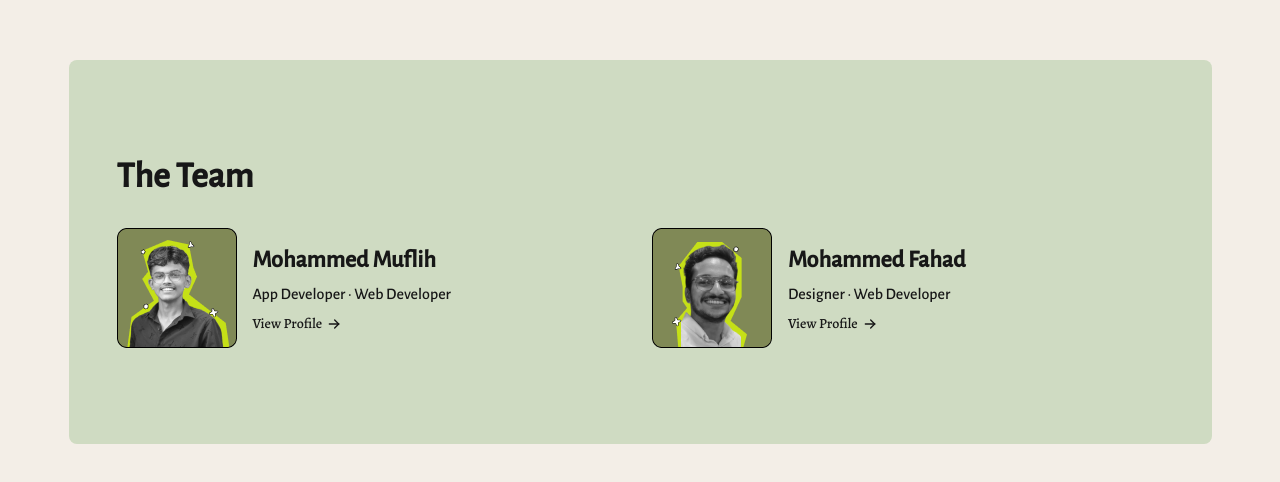
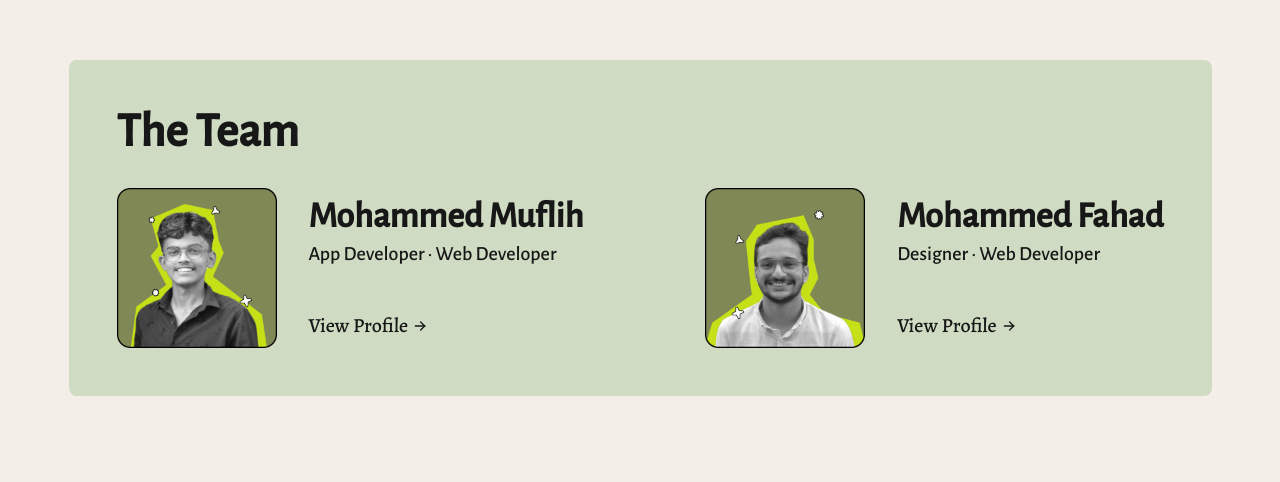
Before and after one commit to DrapeLive/Website, a Next.js app: page / in a window 1280 px wide. Shown: the part 820-1302 px from the top of the page. Built offline with nearby package versions, Linux system fonts and the light colour scheme.

Commit message:
update: Update Team section

```diff
--- a/src/components/team.tsx
+++ b/src/components/team.tsx
@@ -1,61 +1,67 @@
-import React from 'react';
-import { IconArrowRight } from '@tabler/icons-react';
-import Link from 'next/link';
-
+import React from "react";
+import { IconArrowRight } from "@tabler/icons-react";
+import Link from "next/link";
+import Image from "next/image";
 
 interface TeamMember {
   name: string;
   role: string;
   image: string;
-  profile:string;
+  profile: string;
 }
 
 const TeamSection: React.FC = () => {
   const teamMembers: TeamMember[] = [
     {
-      name: 'Mohammed Muflih',
-      role: 'App Developer · Web Developer',
-      image: '/muflih-photo.png',
-      profile: "https://www.linkedin.com/in/muflih9605"
+      name: "Mohammed Muflih",
+      role: "App Developer · Web Developer",
+      image: "/muflih-photo.png",
+      profile: "https://www.linkedin.com/in/muflih9605",
     },
     {
-      name: 'Mohammed Fahad',
-      role: 'Designer · Web Developer',
-      image: 'fahad-photo.png',
-      profile: "https://www.linkedin.com/in/just-fahad/"
-    }
+      name: "Mohammed Fahad",
+      role: "Designer · Web Developer",
+      image: "/fahad-photo.png",
+      profile: "https://www.linkedin.com/in/just-fahad/",
+    },
   ];
 
   return (
     <div className="flex items-center justify-center md:px-0 px-5">
       <div className="w-[1143px] h-[600px]">
-        <div className="bg-[#CFDBC2] rounded-lg p-6 md:p-12 md:py-24">
-          <p className="hidden md:flex text-2xl md:text-4xl font-bold mb-6 md:mb-8">The Team</p>
-          <p className="md:hidden text-center text-2xl font-bold mb-6 ">The Team</p>
+        <div className="bg-[#CFDBC2] rounded-lg p-6 md:p-12 py-20 md:py-12">
+          <p className="hidden md:flex text-2xl md:text-5xl font-bold mb-6 md:mb-8">
+            The Team
+          </p>
+          <p className="md:hidden text-center text-2xl font-bold mb-6 ">
+            The Team
+          </p>
 
           {/* Desktop Layout - Grid */}
-          <div className="hidden md:grid md:grid-cols-2 gap-6">
+          <div className="hidden md:flex md:justify-between">
             {teamMembers.map((member, index) => (
-              <div key={index} className="flex items-center justify-center gap-4">
-                <div className="rounded-lg overflow-hidden flex-shrink-0">
+              <div key={index} className="flex gap-8">
+                <div className="flex rounded-lg items-center justify-center">
                   <img
                     src={member.image}
                     alt={member.name}
-                    className="w-full h-full object-cover"
+                    className="w-full h-auto object-cover max-w-40"
                   />
                 </div>
-                <div className="flex-1">
-                  <p className="font-bold text-[24px] text-base mb-1">{member.name}</p>
-                  <p className="text-md mb-2">{member.role}</p>
-                  <Link
+                <div className="flex flex-col justify-between py-2">
+                  <div>
+                    <p className="font-bold text-4xl mb-1">{member.name}</p>
+                    <p className="text-xl mb-2">{member.role}</p>
+                  </div>
+                  <a
                     href={member.profile}
                     target="_blank"
                     rel="noopener noreferrer"
-                    className="flex items-center gap-1 text-sm font-medium hover:gap-2 transition-all"
-                    >
+                    className="flex items-center gap-1 text-xl font-medium hover:gap-2 transition-all"
+                  >
                     View Profile
                     <IconArrowRight size={16} />
-                  </Link>
+                  </a>
                 </div>
               </div>
             ))}
@@ -64,7 +70,10 @@ const TeamSection: React.FC = () => {
           {/* Mobile Layout - Centered */}
           <div className="md:hidden flex flex-col items-center gap-6">
             {teamMembers.map((member, index) => (
-              <div key={index} className="flex flex-col items-center text-center">
+              <div
+                key={index}
+                className="flex flex-col items-center text-center"
+              >
                 <div className="w-20 h-20 rounded-lg overflow-hidden mb-3 bg-green-300">
                   <img
                     src={member.image}
@@ -74,10 +83,15 @@ const TeamSection: React.FC = () => {
                 </div>
                 <h3 className="font-bold text-base mb-1">{member.name}</h3>
                 <p className="text-sm text-gray-700 mb-2">{member.role}</p>
-                <button className="flex items-center gap-1 text-sm font-medium hover:gap-2 transition-all">
+                <a
+                  href={member.profile}
+                  target="_blank"
+                  rel="noopener noreferrer"
+                  className="flex items-center gap-1 text-sm font-medium hover:gap-2 transition-all"
+                >
                   View Profile
                   <IconArrowRight size={16} />
-                </button>
+                </a>
               </div>
             ))}
           </div>
```
Also changed, not shown: public/fahad-photo.png, public/muflih-photo.png.
